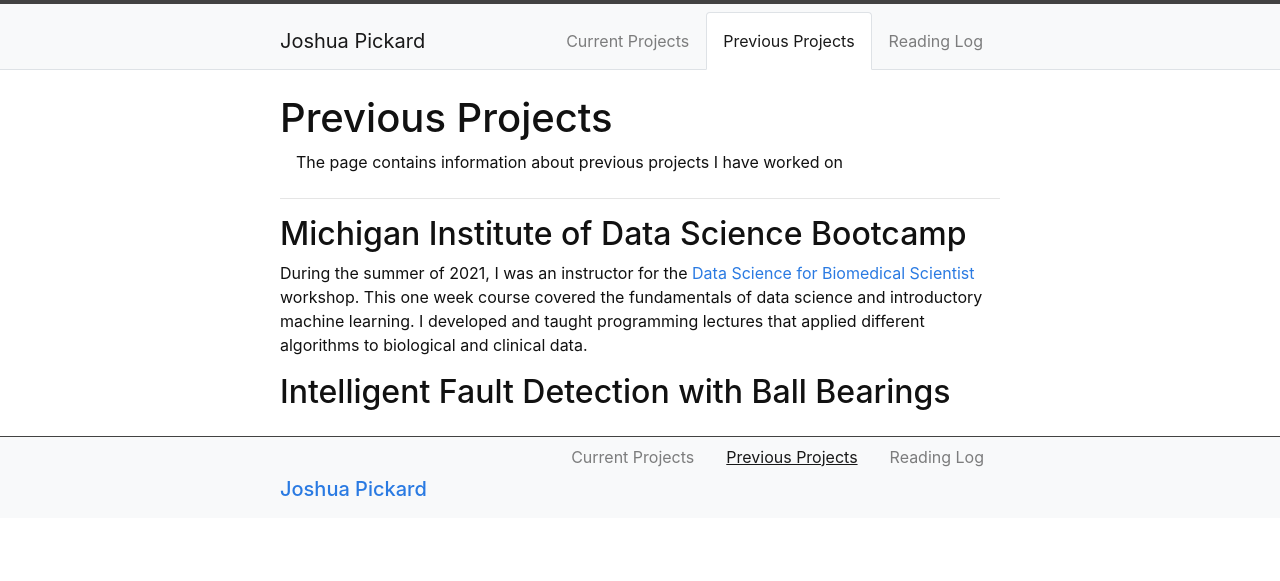
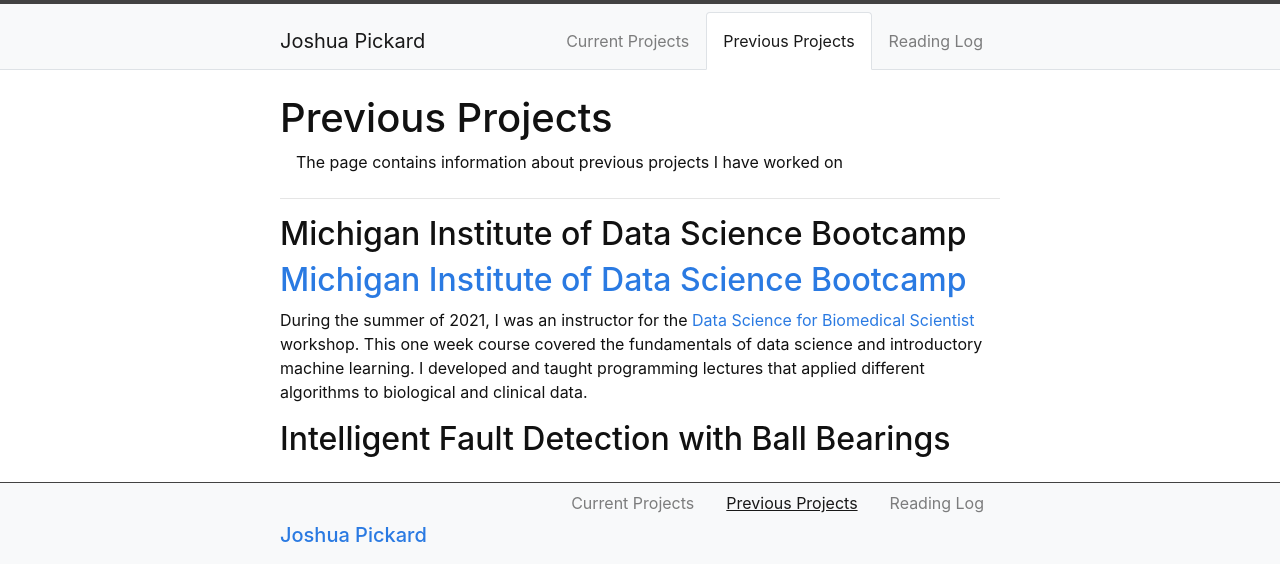
Before and after one commit to Jpickard1/jpickard1.github.io, a Jekyll site: the page built from content/2-Previous_projects.md, in a window 1280 px wide. Shown: the top 581 px of the page. Built offline with Jekyll 4.4.1, drawn with Linux system fonts in a browser that asks for light colours.

Commit message:
Update 2-Previous_projects.md

```diff
--- a/content/2-Previous_projects.md
+++ b/content/2-Previous_projects.md
@@ -6,6 +6,7 @@ description: >
 ---
 
 ## Michigan Institute of Data Science Bootcamp
+## [Michigan Institute of Data Science Bootcamp](https://jpickard1.github.io/content/previous_projects/MIDAS.html)
 
 During the summer of 2021, I was an instructor for the [Data Science for Biomedical Scientist](https://midas.umich.edu/data-science-for-biomedical-scientists/) workshop. This one week course covered the fundamentals of data science and introductory machine learning. I developed and taught programming lectures that applied different algorithms to biological and clinical data.
 
```
